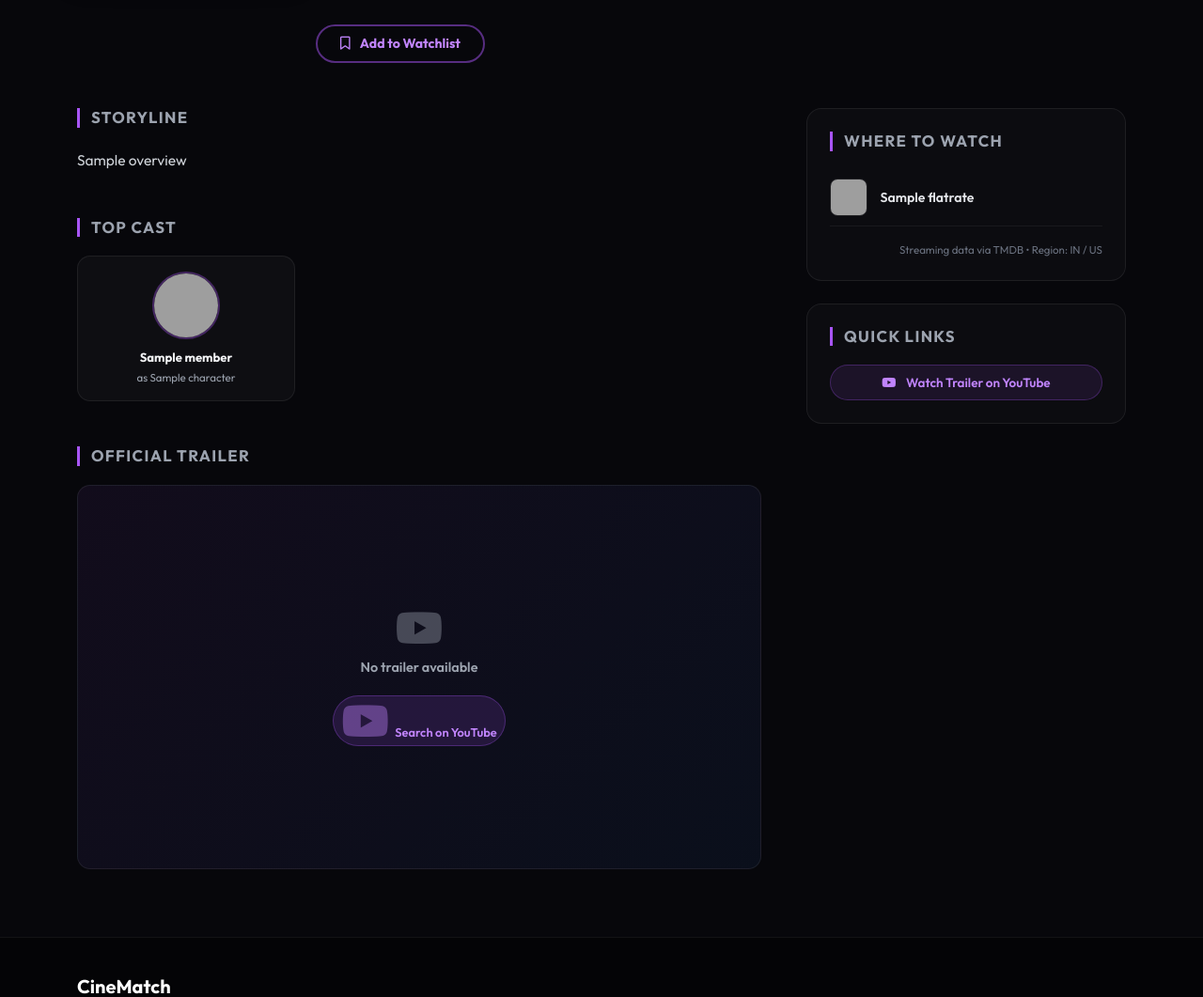
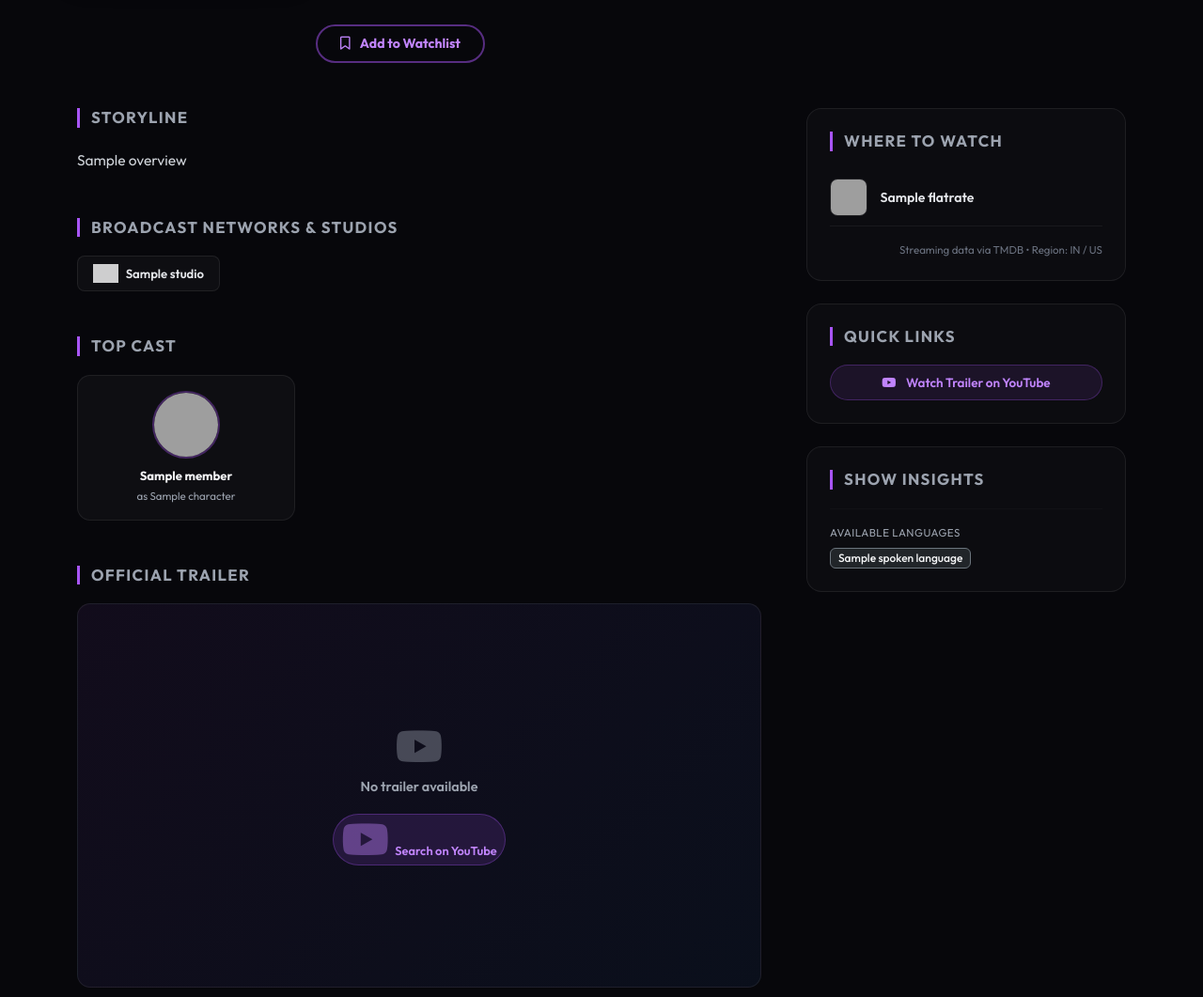
Before and after one commit to dharmik7080/CineMatch, a Django app: page /tv/1/ in a window 1280 px wide. Shown: the part 675-1736 px from the top of the page at 94% size. Run offline with Django 5.2, Linux system fonts and the light colour scheme; a user stored in the database is signed in; tables that the repository leaves empty hold one stand-in row (values such as "Sample post"); a database or web service that is not in the repository returns one stand-in record (values such as "Sample title"); data that the repository does not hold is empty; some libraries are stand-ins or nearby versions; grey boxes are pictures that could not be loaded.

Commit message:
Feat: Synchronized premium studio silhouettes and multi-season insights on TV details hub

```diff
--- a/cinematch_project/core/templates/core/tv_detail.html
+++ b/cinematch_project/core/templates/core/tv_detail.html
@@ -281,7 +281,6 @@
 
 {% block content %}
 
-<!-- ── 1. BACKDROP HERO ───────────────────────────────────────────────────── -->
 <section class="detail-hero" aria-label="TV Show backdrop banner">
     {% if tv_show.backdrop_url %}
         <div class="detail-hero__bg"
@@ -295,11 +294,9 @@
     <div class="detail-hero__fade"></div>
 </section>
 
-<!-- ── 2. MAIN DETAILS BLOCK ─────────────────────────────────────────────── -->
 <section class="container" style="position:relative; z-index:5; margin-top:-2rem;">
     <div class="row g-4 align-items-start">
 
-        <!-- Poster -->
         <div class="col-auto d-none d-md-block">
             <div class="detail-poster-wrap">
                 {% if tv_show.poster_url %}
@@ -315,7 +312,6 @@
             </div>
         </div>
 
-        <!-- Metadata -->
         <div class="col">
             <div style="padding-top:1rem;">
 
@@ -324,7 +320,6 @@
                     {{ tv_show.title }}
                 </h1>
 
-                <!-- Meta pills -->
                 <div class="d-flex flex-wrap align-items-center gap-3 mb-3">
                     {% if tv_show.first_air_date %}
                     <span class="meta-pill">
@@ -340,7 +335,7 @@
                     {% endif %}
                     {% if tv_show.number_of_episodes and tv_show.number_of_episodes > 0 %}
                     <span class="meta-pill">
-                        <i class="fa-solid fa-list-ol"></i>
+                        <i class="fa-solid fa-hashtag"></i>
                         {{ tv_show.number_of_episodes }} Episode{{ tv_show.number_of_episodes|pluralize }}
                     </span>
                     {% endif %}
@@ -352,7 +347,6 @@
                     {% endif %}
                 </div>
 
-                <!-- Genre badges -->
                 {% if tv_show.genres %}
                 <div class="d-flex flex-wrap gap-2 mb-4">
                     {% for genre in tv_show.genres %}
@@ -361,7 +355,6 @@
                 </div>
                 {% endif %}
 
-                <!-- Short blurb -->
                 {% if tv_show.overview %}
                 <p style="color:#9ca3af; font-size:0.92rem; max-width:620px;
                            line-height:1.7; margin-bottom:1.5rem;">
@@ -369,7 +362,6 @@
                 </p>
                 {% endif %}
 
-                <!-- Watchlist toggle -->
                 <button id="detail-watchlist-btn"
                         class="btn rounded-pill px-4 py-2 {% if is_in_watchlist %}btn-watchlist-saved{% else %}btn-watchlist-add{% endif %}"
                         data-saved="{{ is_in_watchlist|lower }}"
@@ -388,14 +380,11 @@
     </div>
 </section>
 
-<!-- ── 3. SPLIT BODY ─────────────────────────────────────────────────────── -->
 <section class="container mt-5 mb-4">
     <div class="row g-5">
 
-        <!-- LEFT: col-lg-8 -->
         <div class="col-lg-8">
 
-            <!-- 3a. Storyline -->
             {% if tv_show.overview %}
             <div class="mb-5">
                 <h2 class="section-heading">Storyline</h2>
@@ -403,7 +392,32 @@
             </div>
             {% endif %}
 
-            <!-- 3b. Top Cast -->
+            {% if tv_show.production_companies %}
+            <div class="mb-5">
+                <h2 class="section-heading">Broadcast Networks & Studios</h2>
+                <div class="d-flex flex-wrap gap-3 align-items-center">
+                    {% for studio in tv_show.production_companies %}
+                        <div class="d-inline-flex align-items-center gap-2 px-3 py-2 rounded-3"
+                             style="background: rgba(255, 255, 255, 0.03); border: 1px solid rgba(255, 255, 255, 0.08); transition: transform 0.2s ease;"
+                             onmouseover="this.style.transform='translateY(-2px)'"
+                             onmouseout="this.style.transform='translateY(0)'">
+
+                            {% if studio.logo_url %}
+                                <img src="{{ studio.logo_url }}"
+                                     alt="{{ studio.name }} Logo"
+                                     style="height: 20px; max-width: 90px; object-fit: contain; filter: brightness(0) invert(1); opacity: 0.8;"
+                                     onerror="this.style.display='none';">
+                            {% else %}
+                                <i class="fa-solid fa-clapperboard" style="color: #a855f7; font-size: 0.8rem;"></i>
+                            {% endif %}
+
+                            <span style="font-size: 0.82rem; font-weight: 600; color: #e5e7eb;">{{ studio.name }}</span>
+                        </div>
+                    {% endfor %}
+                </div>
+            </div>
+            {% endif %}
+
             {% if cast %}
             <div class="mb-5">
                 <h2 class="section-heading">Top Cast</h2>
@@ -424,7 +438,6 @@
             </div>
             {% endif %}
 
-            <!-- 3c. Official Trailer -->
             <div class="mb-5">
                 <h2 class="section-heading">Official Trailer</h2>
                 {% if trailer_key %}
@@ -451,13 +464,9 @@
                 {% endif %}
             </div>
 
-        </div><!-- /col-lg-8 -->
-
-        <!-- RIGHT: col-lg-4 -->
-        <div class="col-lg-4">
+        </div><div class="col-lg-4">
             <div style="position:sticky; top:90px;">
 
-                <!-- Where to Watch -->
                 <div class="sidebar-card mb-4">
                     <h2 class="section-heading">Where to Watch</h2>
                     {% if watch_providers %}
@@ -492,8 +501,7 @@
                     {% endif %}
                 </div>
 
-                <!-- Quick Links -->
-                <div class="sidebar-card">
+                <div class="sidebar-card mb-4">
                     <h2 class="section-heading">Quick Links</h2>
                     <div class="d-grid gap-2">
                         <a href="https://www.youtube.com/results?search_query={{ tv_show.title|urlencode }}+official+trailer"
@@ -506,13 +514,34 @@
                     </div>
                 </div>
 
+                <div class="sidebar-card mb-4">
+                    <h2 class="section-heading">Show Insights</h2>
+
+                    {% if tv_show.number_of_seasons > 0 %}
+                    <div class="mb-3">
+                        <small class="d-block font-weight-bold mb-1" style="font-size:0.72rem; letter-spacing:0.5px; text-transform: uppercase; color: var(--text-secondary) !important;">TOTAL RUN</small>
+                        <span class="text-white fw-bold" style="font-size: 1.1rem; color: #facc15 !important;">
+                            {{ tv_show.number_of_seasons }} Season{{ tv_show.number_of_seasons|pluralize }} &bull; {{ tv_show.number_of_episodes }} Ep{{ tv_show.number_of_episodes|pluralize }}
+                        </span>
+                    </div>
+                    {% endif %}
+
+                    {% if tv_show.languages %}
+                    <hr style="border-color: rgba(255,255,255,0.08);">
+                    <div class="mb-0">
+                        <small class="d-block font-weight-bold mb-2" style="font-size:0.72rem; letter-spacing:0.5px; text-transform: uppercase; color: var(--text-secondary) !important;">AVAILABLE LANGUAGES</small>
+                        <div class="d-flex flex-wrap gap-1">
+                            {% for lang in tv_show.languages %}
+                                <span class="badge bg-dark border border-secondary text-light px-2 py-1" style="font-size: 0.75rem; font-weight: 500;">{{ lang }}</span>
+                            {% endfor %}
+                        </div>
+                    </div>
+                    {% endif %}
+                </div>
+
             </div>
-        </div><!-- /col-lg-4 -->
+        </div></div></section>
 
-    </div><!-- /row -->
-</section>
-
-<!-- ── 4. SIMILAR TITLES STRIP ───────────────────────────────────────────── -->
 {% if similar_shows %}
 <section class="container mb-5">
     <hr style="border-color:rgba(255,255,255,0.07); margin-bottom:2rem;">
--- a/cinematch_project/core/views.py
+++ b/cinematch_project/core/views.py
@@ -841,9 +841,8 @@ def tv_detail_view(request, series_id):
         resp = requests.get(endpoint, timeout=3)
         resp.raise_for_status()
         data = resp.json()
-
-        # -----------------------------------------------------------------
-        # 1. Base TV show details (TMDB uses 'name' instead of 'title')
+# -----------------------------------------------------------------
+        # 1. Base TV show details (UPDATED WITH STUDIOS, LANGUAGES & SEASONS)
         # -----------------------------------------------------------------
         poster_path = data.get('poster_path') or ''
         backdrop_path = data.get('backdrop_path') or ''
@@ -853,10 +852,27 @@ def tv_detail_view(request, series_id):
             'title':              data.get('name', 'Unknown Title'),
             'overview':           data.get('overview', ''),
             'first_air_date':     data.get('first_air_date', ''),
+
+            # Keep your metadata fields intact
             'number_of_seasons':  data.get('number_of_seasons', 0),
             'number_of_episodes': data.get('number_of_episodes', 0),
+
             'vote_average':       round(data.get('vote_average', 0.0), 1),
             'genres':             [g.get('name', '') for g in data.get('genres', [])],
+            'tagline':            data.get('tagline', ''),
+
+            # 💎 NEW: Generates structured dictionaries for brand logo silhouettes
+            'production_companies': [
+                {
+                    'name': c.get('name'),
+                    'logo_url': f"https://image.tmdb.org/t/p/w92{c.get('logo_path')}" if c.get('logo_path') else None
+                }
+                for c in data.get('production_companies', []) if c.get('name')
+            ][:4],
+
+            # 💎 NEW: Clean array containing full English names of languages
+            'languages':            [l.get('english_name') for l in data.get('spoken_languages', []) if l.get('english_name')],
+
             'poster_url': (
                 f"https://image.tmdb.org/t/p/w500{poster_path}"
                 if poster_path else
```
